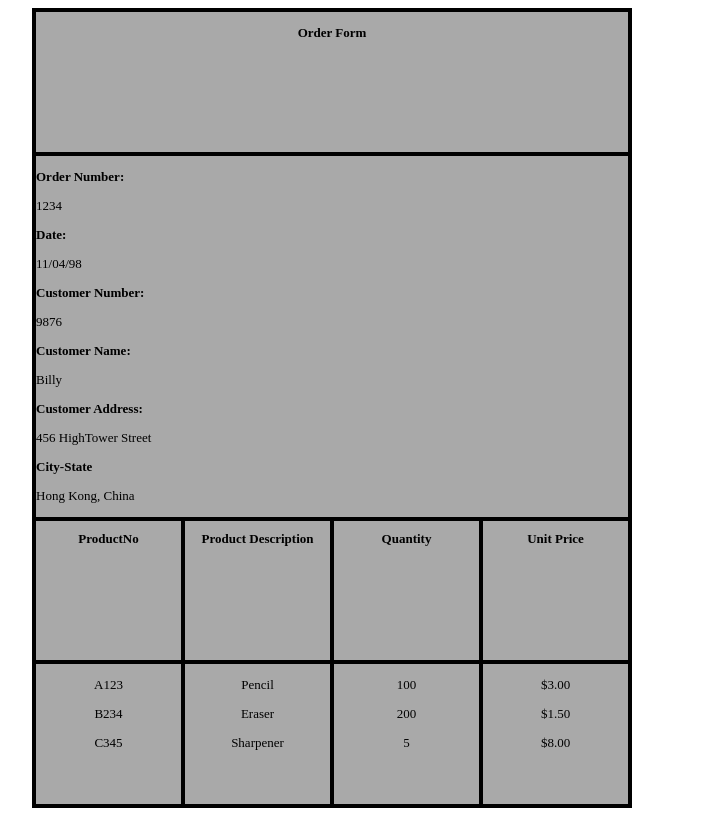
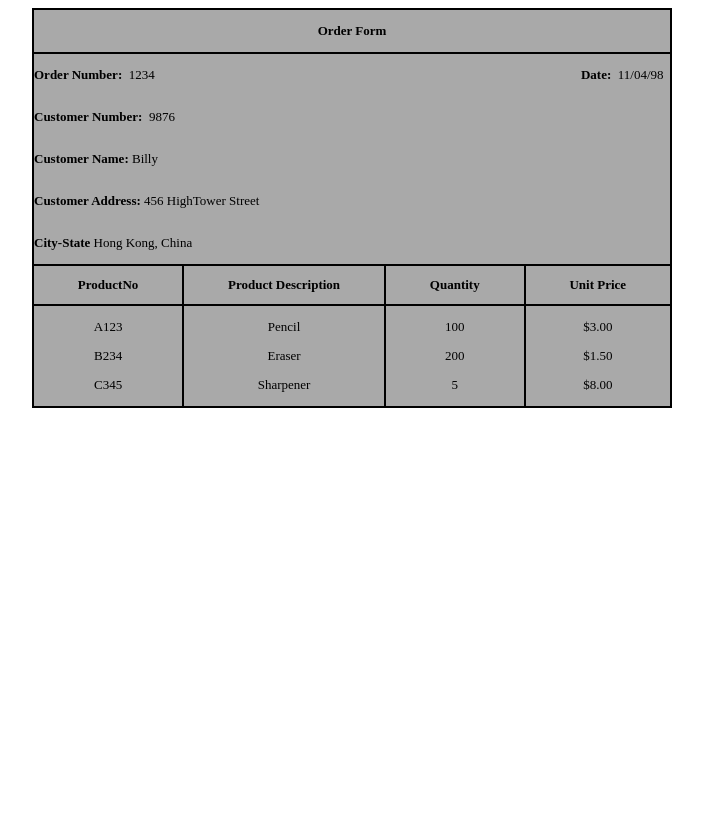
Before and after one commit to androidlutz/al_CS162_WeekThree, a plain HTML site: page index.html in a window 1280 px wide. Shown: the whole page, without its empty margins (288-991 px from the left). Drawn offline with Linux system fonts and the light colour scheme.

Commit message:
last commit

```diff
--- a/index.html
+++ b/index.html
@@ -14,19 +14,27 @@
             </div>
 
             <div class="orderbox box-2">
+                <h3 class="left">Order Number:  &nbsp; </h3>
+                <p class="left">1234</p>
+                <div>
 
-                <h3 class="h">Order Number:</h3>
-                    <p class="p">1234</p>
-                <h3 class="h">Date:</h3>
-                    <p class="p">11/04/98</p>
-                <h3 class="h">Customer Number:</h3>
-                    <p class="p">9876</p>
-                <h3 class="h">Customer Name:</h3>
-                    <p class="p">Billy </p>
-                <h3 class="h">Customer Address:</h3>
-                    <p class="p">456 HighTower Street</p>
-                <h3 class="h">City-State</h3>
-                    <p class="p">Hong Kong, China</p>
+                    <p class="right">11/04/98  &nbsp;</p>
+                    <h3 class="right">Date: &nbsp;</h3>
+                    <p class="newline"></p>
+                </div>
+                <h3 class="left">Customer Number:  &nbsp;</h3>
+                    <p class="left">9876</p>
+                    <p class="newline"></p>
+                <h3 class="left">Customer Name:&nbsp;</h3>
+                    <p class="left">Billy </p>
+                    <p class="newline"></p>
+                <h3 class="left">Customer Address:&nbsp;</h3>
+                    <p class="left">456 HighTower Street</p>
+                    <p class="newline"></p>
+                <h3 class="left">City-State&nbsp;</h3>
+                    <p class="left">Hong Kong, China</p>
+                    <p class="newline"></p>
+
             </div>
 
             <div class="orderbox box-3">
--- a/styles.css
+++ b/styles.css
@@ -1,23 +1,37 @@
 * {
   margin-left: 0cm;
   margin-right: 0cm;
-  padding: 0cm;
+  padding: cm;
   box-sizing: border-box;
   font-size: small;
 }
 .order-container {
   margin-left: 25%;
-  height: 100vh;
-  width: 75vh;
-  border: 2px solid black;
+  height: fit-content;
+  width: 80vh;
+  border: 1px solid black;
   display: grid;
-  grid-template-rows: repeat(4, 1fr);
-  grid-template-columns: repeat(4, 1fr);
+  grid-template-rows: (4, 1fr);
+  grid-template-columns: (4, 1fr);
+}
+
+.left {
+  float: left;
+  position: relative;
+}
+
+.right {
+  float: right;
+  position: relative;
+}
+
+.newline {
+  clear: both;
 }
 
 .orderbox {
   background-color: darkgray;
-  border: 2px solid black;
+  border: 1px solid black;
   padding: 20;
 }
 
@@ -48,6 +62,7 @@
 .box-7 {
   grid-column: 1;
   text-align: center;
+  height: auto;
 }
 .box-8 {
   grid-column: 2;
```
